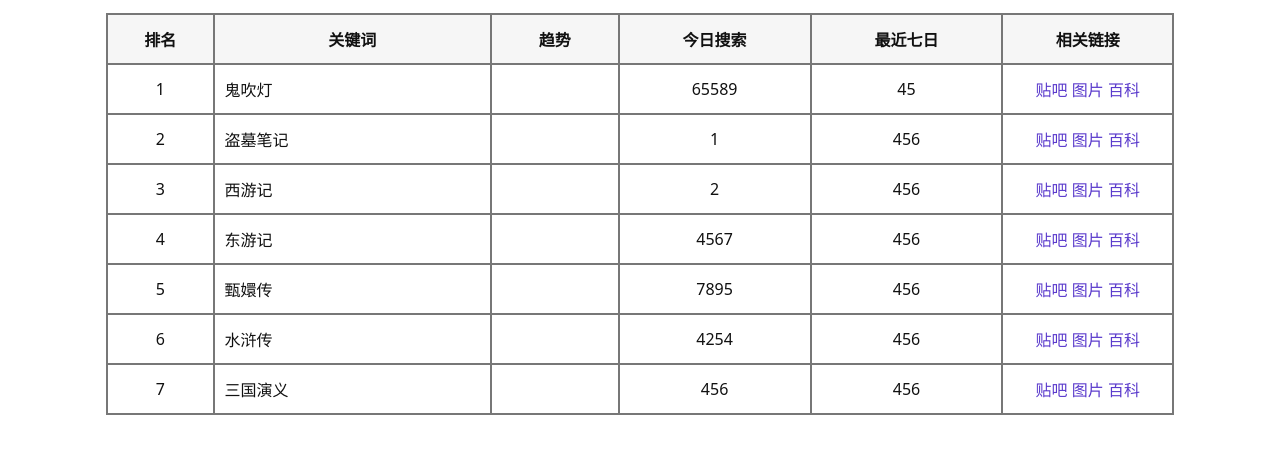
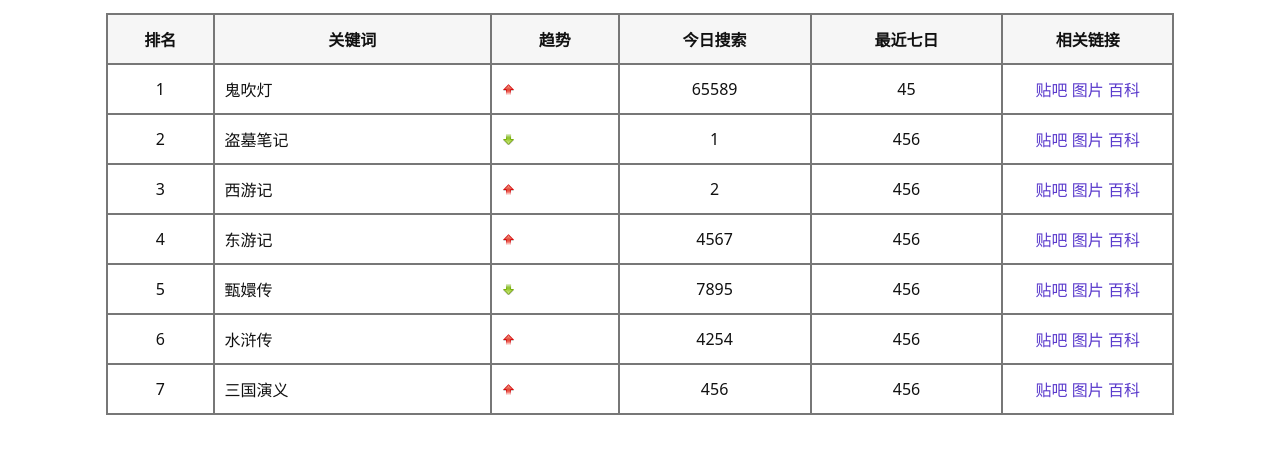
Before and after one commit to kaoniyiwa/web_study, a plain HTML site: page 2025_11_7/novel-ranking.html in a window 1280 px wide. Shown: the part 75-528 px from the top of the page. Drawn offline with Linux system fonts and the light colour scheme.

Commit message:
Update novel-ranking.html

```diff
--- a/2025_11_7/novel-ranking.html
+++ b/2025_11_7/novel-ranking.html
@@ -32,7 +32,7 @@
       <tr>
         <td class="center">1</td>
         <td>鬼吹灯</td>
-        <td class="trend-up"></td>
+        <td class="trend-up"><img src="./images/up.jpg"></td>
         <td class="center">65589</td>
         <td class="center">45</td>
         <td class="center"><a href="#">贴吧</a> <a href="#">图片</a> <a href="#">百科</a></td>
@@ -40,7 +40,7 @@
       <tr>
         <td class="center">2</td>
         <td>盗墓笔记</td>
-        <td class="trend-down"></td>
+        <td class="trend-down"><img src="./images/down.jpg"></td>
         <td class="center">1</td>
         <td class="center">456</td>
         <td class="center"><a href="#">贴吧</a> <a href="#">图片</a> <a href="#">百科</a></td>
@@ -48,7 +48,7 @@
       <tr>
         <td class="center">3</td>
         <td>西游记</td>
-        <td class="trend-up"></td>
+        <td class="trend-up"><img src="./images/up.jpg"></td>
         <td class="center">2</td>
         <td class="center">456</td>
         <td class="center"><a href="#">贴吧</a> <a href="#">图片</a> <a href="#">百科</a></td>
@@ -56,7 +56,7 @@
       <tr>
         <td class="center">4</td>
         <td>东游记</td>
-        <td class="trend-up"></td>
+        <td class="trend-up"><img src="./images/up.jpg"></td>
         <td class="center">4567</td>
         <td class="center">456</td>
         <td class="center"><a href="#">贴吧</a> <a href="#">图片</a> <a href="#">百科</a></td>
@@ -64,7 +64,7 @@
       <tr>
         <td class="center">5</td>
         <td>甄嬛传</td>
-        <td class="trend-down"></td>
+        <td class="trend-down"><img src="./images/down.jpg"></td>
         <td class="center">7895</td>
         <td class="center">456</td>
         <td class="center"><a href="#">贴吧</a> <a href="#">图片</a> <a href="#">百科</a></td>
@@ -72,7 +72,7 @@
       <tr>
         <td class="center">6</td>
         <td>水浒传</td>
-        <td class="trend-up"></td>
+        <td class="trend-up"><img src="./images/up.jpg"></td>
         <td class="center">4254</td>
         <td class="center">456</td>
         <td class="center"><a href="#">贴吧</a> <a href="#">图片</a> <a href="#">百科</a></td>
@@ -80,7 +80,7 @@
       <tr>
         <td class="center">7</td>
         <td>三国演义</td>
-        <td class="trend-up"></td>
+        <td class="trend-up"><img src="./images/up.jpg"></td>
         <td class="center">456</td>
         <td class="center">456</td>
         <td class="center"><a href="#">贴吧</a> <a href="#">图片</a> <a href="#">百科</a></td>
```
